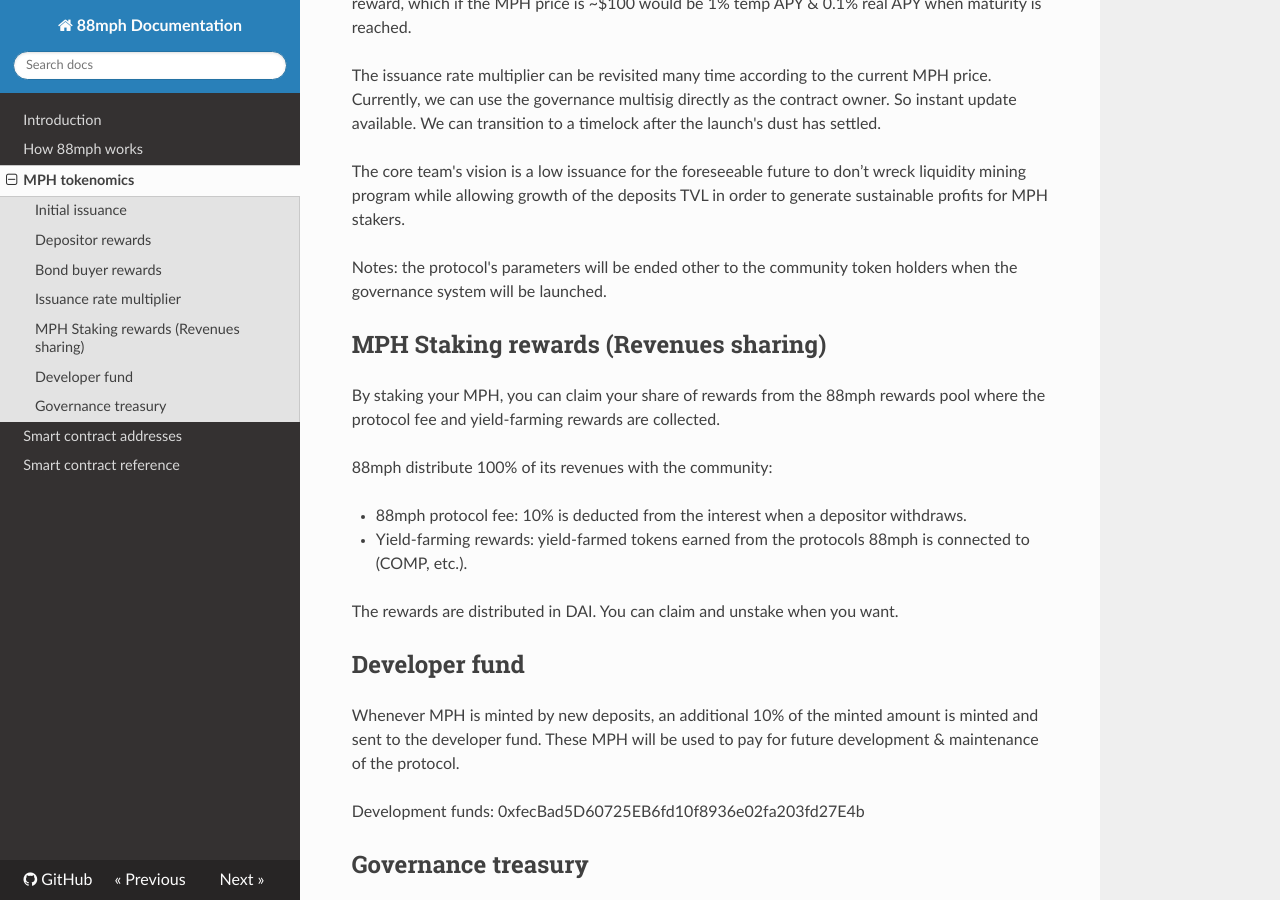
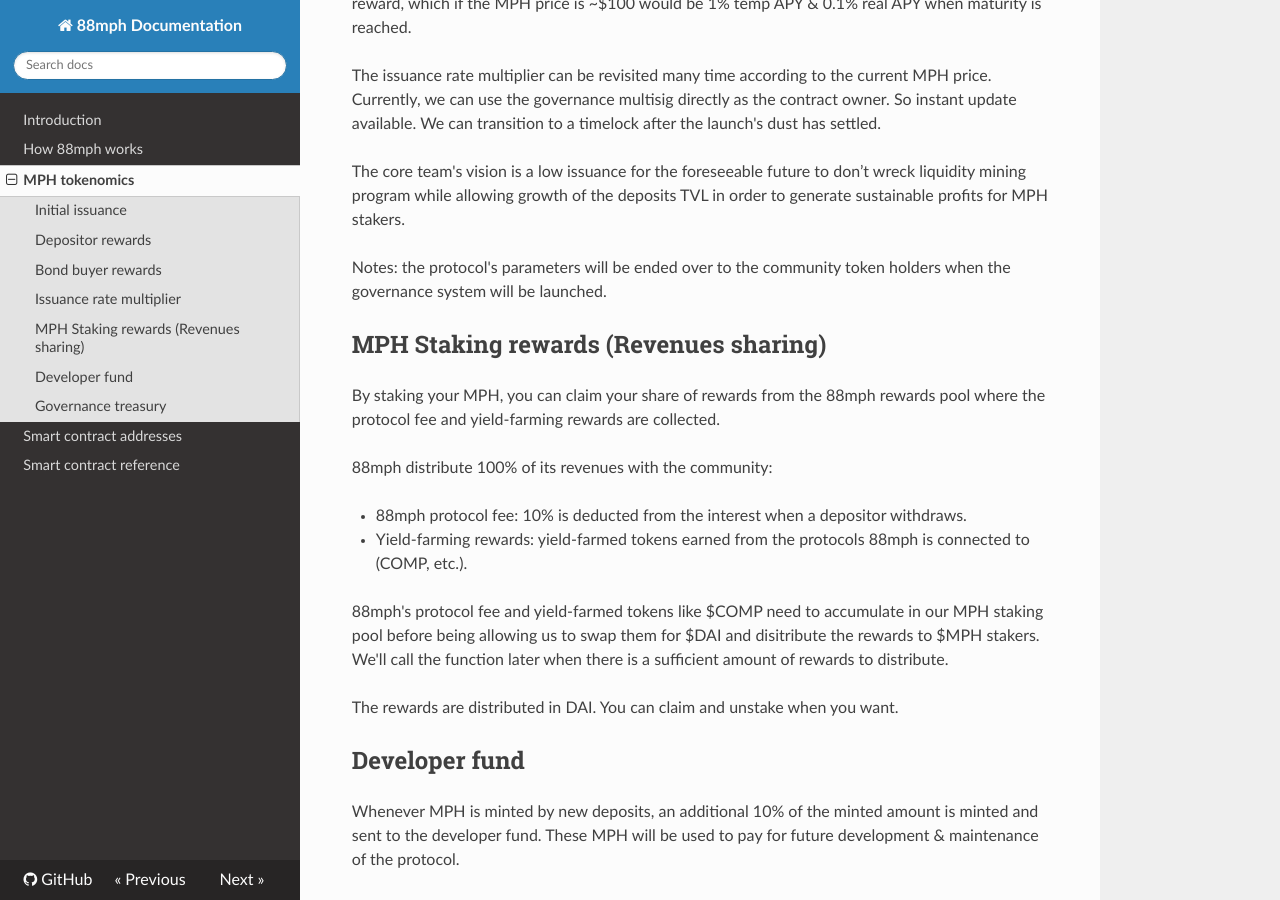
Before and after one commit to 88mphapp/docs, an MkDocs documentation site: the page built from docs/mph.md, in a window 1280 px wide and 900 px high, scrolled down 1376 px. Built offline with MkDocs 1.6.1, drawn with Linux system fonts in a browser that asks for light colours; nearby versions of some CDN libraries; formulas are drawn with MathJax 3.

Commit message:
Update mph.md

```diff
--- a/docs/mph.md
+++ b/docs/mph.md
@@ -41,7 +41,7 @@
 
 The core team's vision is a low issuance for the foreseeable future to don’t wreck liquidity mining program while allowing growth of the deposits TVL in order to generate sustainable profits for MPH stakers.
 
-Notes: the protocol's parameters will be ended other to the community token holders when the governance system will be launched.
+Notes: the protocol's parameters will be ended over to the community token holders when the governance system will be launched.
 
 ## MPH Staking rewards (Revenues sharing)
 
@@ -51,6 +51,8 @@
 
 * 88mph protocol fee: 10% is deducted from the interest when a depositor withdraws.
 * Yield-farming rewards: yield-farmed tokens earned from the protocols 88mph is connected to (COMP, etc.).
+
+88mph's protocol fee and yield-farmed tokens like $COMP need to accumulate in our MPH staking pool before being allowing us to swap them for $DAI and disitribute the rewards to $MPH stakers. We'll call the function later when there is a sufficient amount of rewards to distribute.
 
 The rewards are distributed in DAI. You can claim and unstake when you want.
 
```
